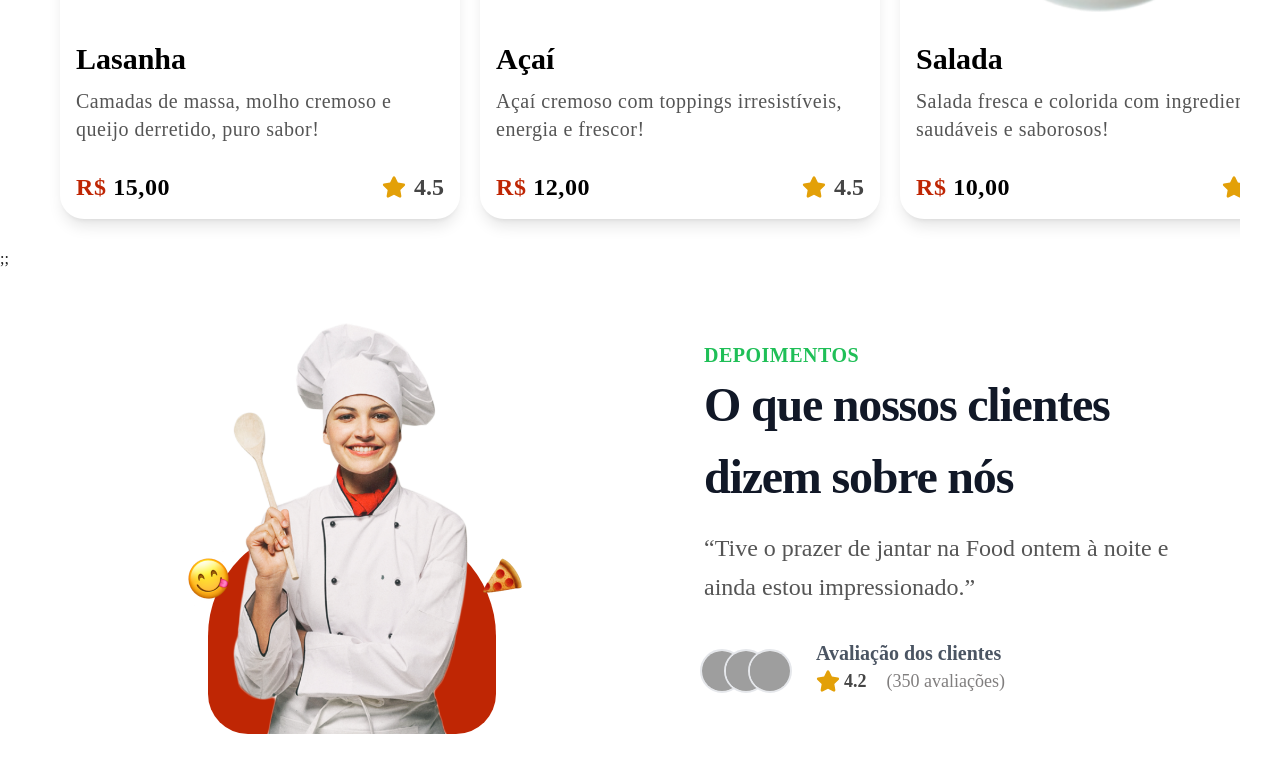
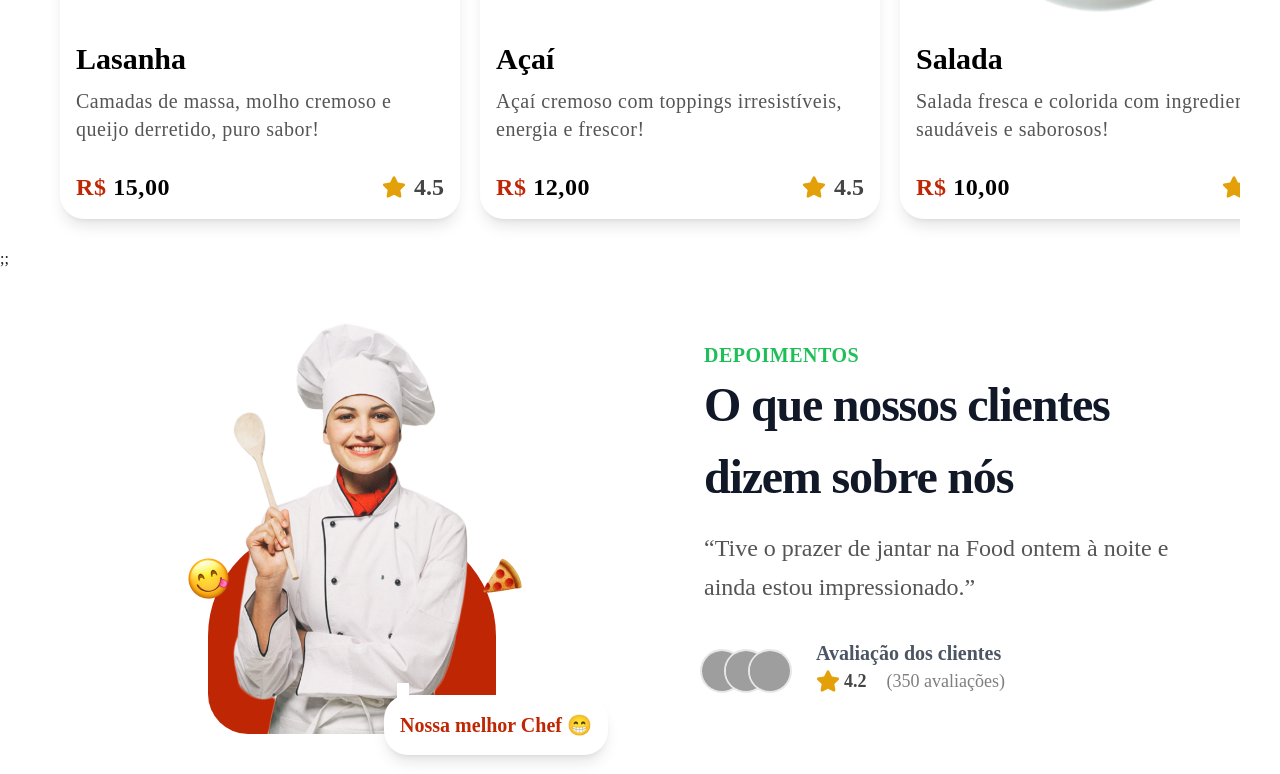
Before and after one commit to ryannardelli/landing_page_food, a Next.js app: page / in a window 1280 px wide. Shown: the part 1734-2508 px from the top of the page. Built offline with nearby package versions, Linux system fonts and the light colour scheme; grey boxes are pictures that could not be loaded.

Commit message:
enviando mudaçnas e criação do balão reverso

```diff
--- /dev/null
+++ b/src/app/components/BubbleReverse/index.tsx
@@ -0,0 +1,12 @@
+export const BubbleReverse = () => {
+  return (
+    <div className="flex items-center justify-center">
+      <div className="relative bg-white p-4 rounded-3xl shadow-lg max-w-sm">
+        <p className="text-colorPrimary font-semibold text-xl">
+          Nossa melhor Chef 😁
+        </p>
+        <div className="absolute -top-3 transform -translate-x-1/4 w-3 h-6 bg-white rotate-180 shadow-lg"></div>
+      </div>
+    </div>
+  );
+};
--- a/src/app/components/HeroTestimony/index.tsx
+++ b/src/app/components/HeroTestimony/index.tsx
@@ -1,7 +1,9 @@
 import { FaStar } from "react-icons/fa";
+import { BubbleReverse } from "../BubbleReverse";
 
 export const HeroTestimony = () => {
   return (
+    <>
       <section className="text-gray-600 body-font bg-white dark:bg-slate-900 relative">
         <div className="container mx-auto flex md:px-24 md:py-10 md:flex-col flex-col-reverse lg:flex-row items-center md:gap-12 lg:gap-0">
           <div className="lg:max-w-lg lg:w-full mb-10 md:mb-0 md:w-1/2 w-full flex justify-center relative">
@@ -19,6 +21,10 @@ export const HeroTestimony = () => {
               <div className="flex justify-center items-center w-1/2 md:w-1/6 lg:w-[310px]">
                 <img src="img/icon-2.png" alt="Icon 2" />
               </div>
+            </div>
+
+            <div className="absolute md:top-96 md:left-36 w-full z-50">
+              <BubbleReverse />
             </div>
           </div>
 
@@ -60,7 +66,9 @@ export const HeroTestimony = () => {
 
                 <div className="flex gap-1 items-center justify-end text-2xl">
                   <FaStar className="text-yellow-400 text-2xl" />
-                <p className="text-[#454545] text-lg font-semibold pr-4">4.2</p>
+                  <p className="text-[#454545] text-lg font-semibold pr-4">
+                    4.2
+                  </p>
                   <p className="text-[#807E7E] text-lg font-medium pr-4">
                     (350 avaliações)
                   </p>
@@ -70,5 +78,6 @@ export const HeroTestimony = () => {
           </div>
         </div>
       </section>
+    </>
   );
 };
```
Lines whose indentation alone changed are shown as unchanged.
